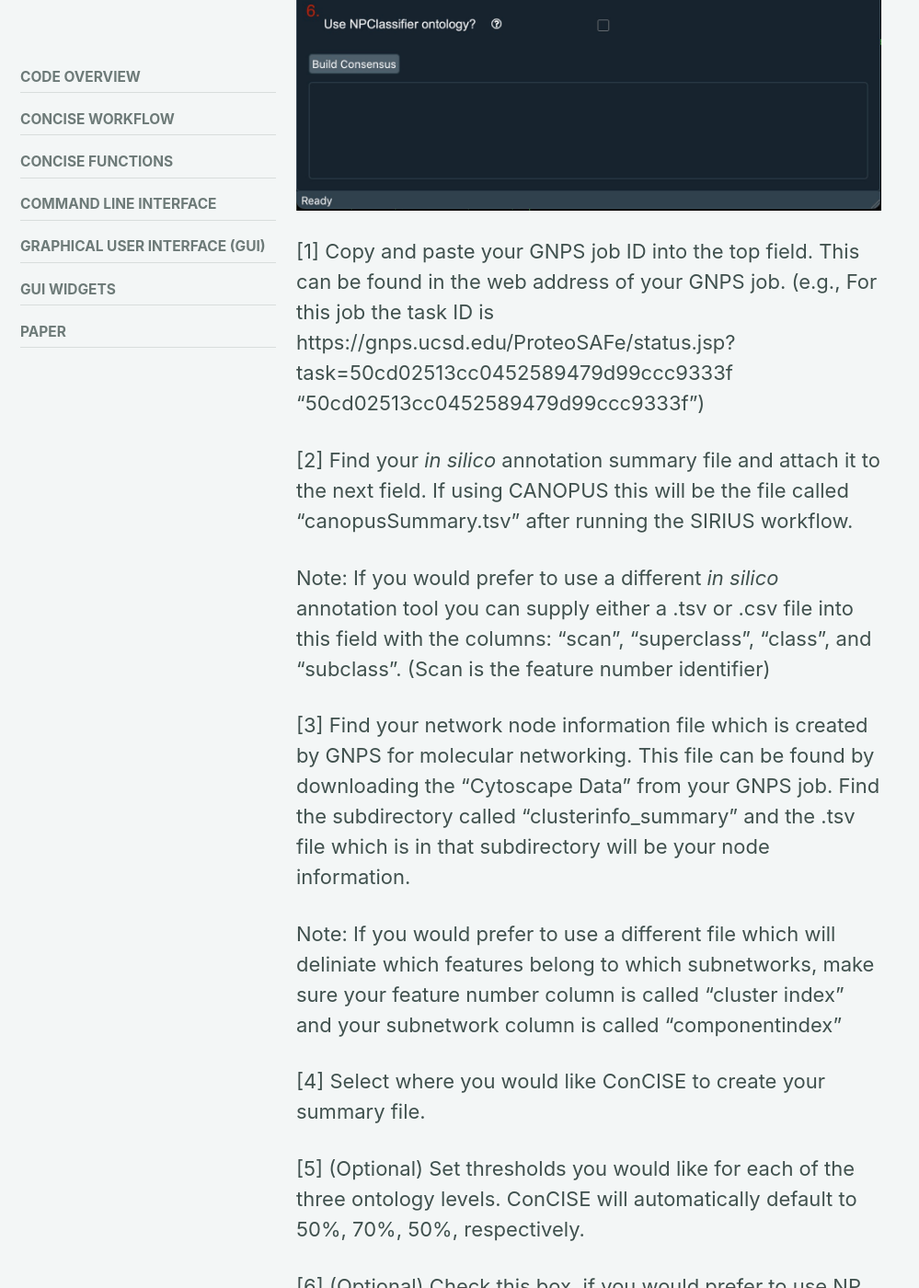
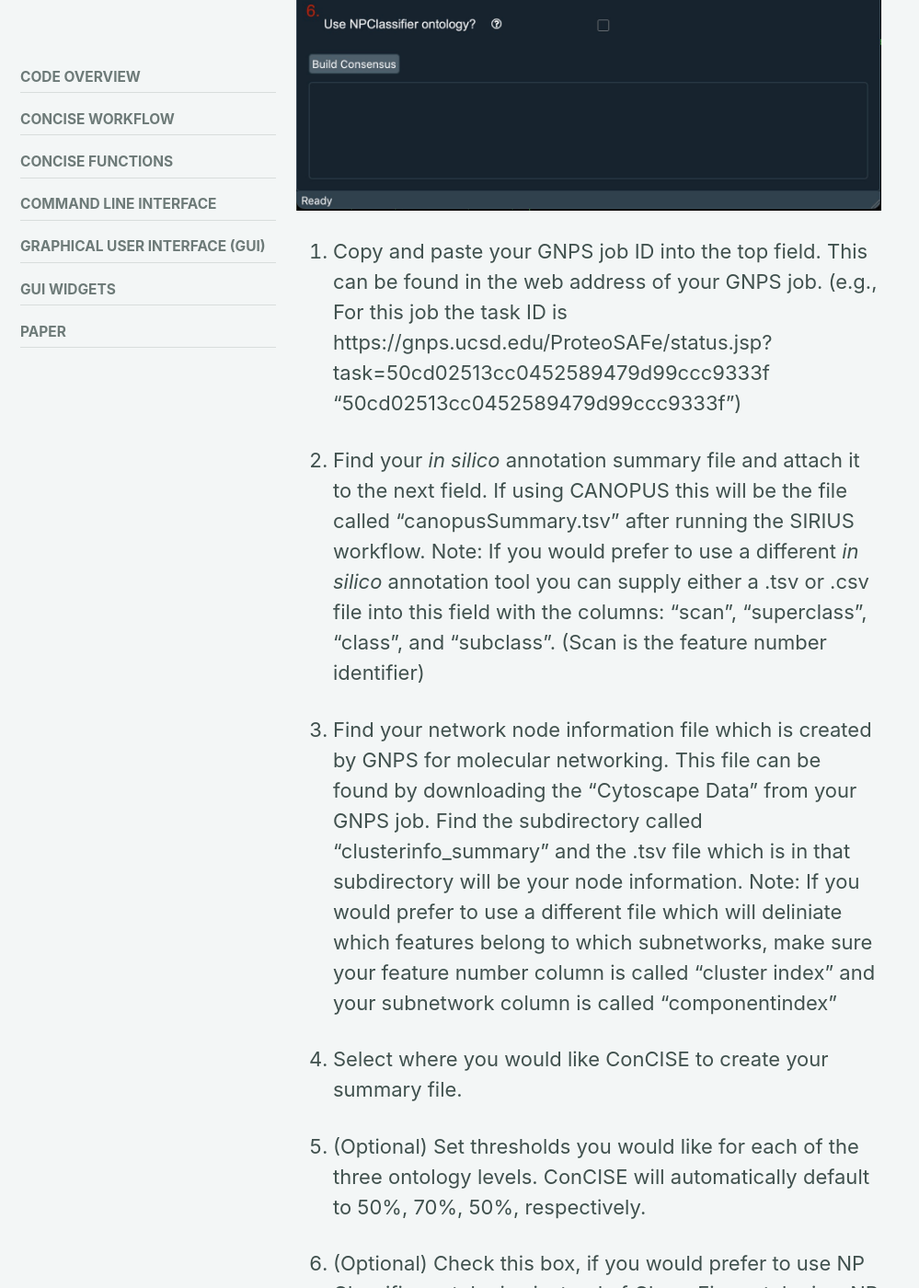
Before and after one commit to Zquinlan/conCISE, a Jekyll site: the page built from _pages/Tutorial.md, in a window 1280 px wide and 1400 px high, scrolled down 965 px. Shown: the whole window at 92% size, without its empty margins (0-999 px from the left). Built offline with Jekyll 4.4.1, drawn with Linux system fonts in a browser that asks for light colours; cached includes are drawn as plain includes; some of the changed lines change nothing that is shown; some of the changed text lies outside the part shown.

Commit message:
Update Tutorial.md for better look

```diff
--- a/_pages/Tutorial.md
+++ b/_pages/Tutorial.md
@@ -13,18 +13,14 @@
 ### Insert all information
 ![GUI_image](/conCISE/assets/GuiImage.jpg)
 
-[1] Copy and paste your GNPS job ID into the top field. This can be found in the web address of your GNPS job. (e.g., For this job the task ID is https://gnps.ucsd.edu/ProteoSAFe/status.jsp?task=50cd02513cc0452589479d99ccc9333f   "50cd02513cc0452589479d99ccc9333f")
+1. Copy and paste your GNPS job ID into the top field. This can be found in the web address of your GNPS job. (e.g., For this job the task ID is https://gnps.ucsd.edu/ProteoSAFe/status.jsp?task=50cd02513cc0452589479d99ccc9333f   "50cd02513cc0452589479d99ccc9333f")
 
-[2] Find your *in silico* annotation summary file and attach it to the next field. If using CANOPUS this will be the file called "canopusSummary.tsv" after running the SIRIUS workflow.
+2. Find your *in silico* annotation summary file and attach it to the next field. If using CANOPUS this will be the file called "canopusSummary.tsv" after running the SIRIUS workflow. Note: If you would prefer to use a different *in silico* annotation tool you can supply either a .tsv or .csv file into this field with the columns: "scan", "superclass", "class", and "subclass". (Scan is the feature number identifier)
 
-Note: If you would prefer to use a different *in silico* annotation tool you can supply either a .tsv or .csv file into this field with the columns: "scan", "superclass", "class", and "subclass". (Scan is the feature number identifier)
+3. Find your network node information file which is created by GNPS for molecular networking. This file can be found by downloading the "Cytoscape Data" from your GNPS job. Find the subdirectory called "clusterinfo_summary" and the .tsv file which is in that subdirectory will be your node information. Note: If you would prefer to use a different file which will deliniate which features belong to which subnetworks, make sure your feature number column is called "cluster index" and your subnetwork column is called "componentindex"
 
-[3] Find your network node information file which is created by GNPS for molecular networking. This file can be found by downloading the "Cytoscape Data" from your GNPS job. Find the subdirectory called "clusterinfo_summary" and the .tsv file which is in that subdirectory will be your node information.
+4. Select where you would like ConCISE to create your summary file.
 
-Note: If you would prefer to use a different file which will deliniate which features belong to which subnetworks, make sure your feature number column is called "cluster index" and your subnetwork column is called "componentindex"
+5. (Optional) Set thresholds you would like for each of the three ontology levels. ConCISE will automatically default to 50%, 70%, 50%, respectively.
 
-[4] Select where you would like ConCISE to create your summary file.
-
-[5] (Optional) Set thresholds you would like for each of the three ontology levels. ConCISE will automatically default to 50%, 70%, 50%, respectively.
-
-[6] (Optional) Check this box, if you would prefer to use NP Classifier ontologies instead of ClassyFire ontologies. NP Classifier ontologies are already supplied by both GNPS and CANOPUS so if you are using either both of these platforms, ConCISE easily be able to use them.
+6. (Optional) Check this box, if you would prefer to use NP Classifier ontologies instead of ClassyFire ontologies. NP Classifier ontologies are already supplied by both GNPS and CANOPUS so if you are using either both of these platforms, ConCISE easily be able to use them.
```
